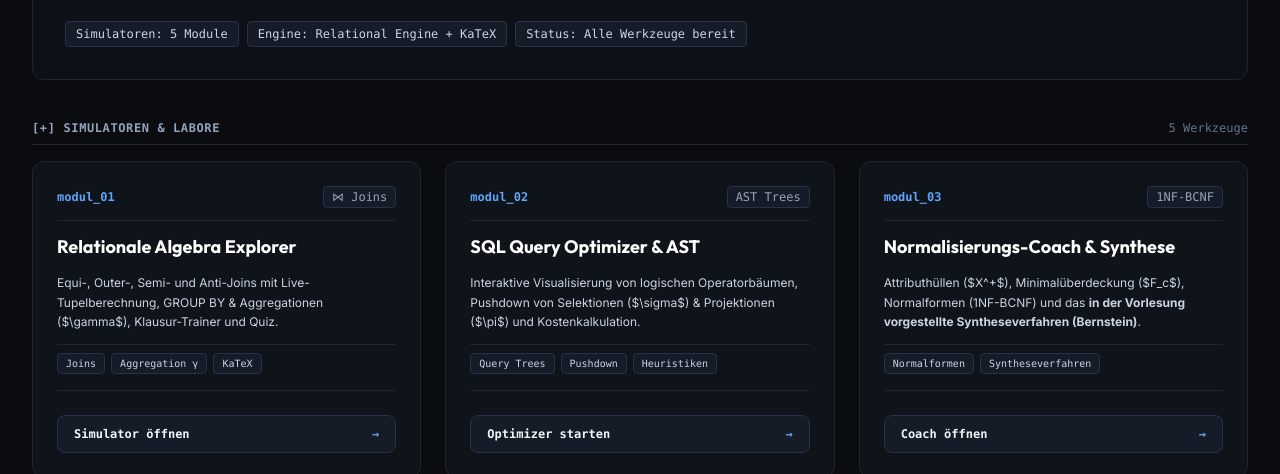
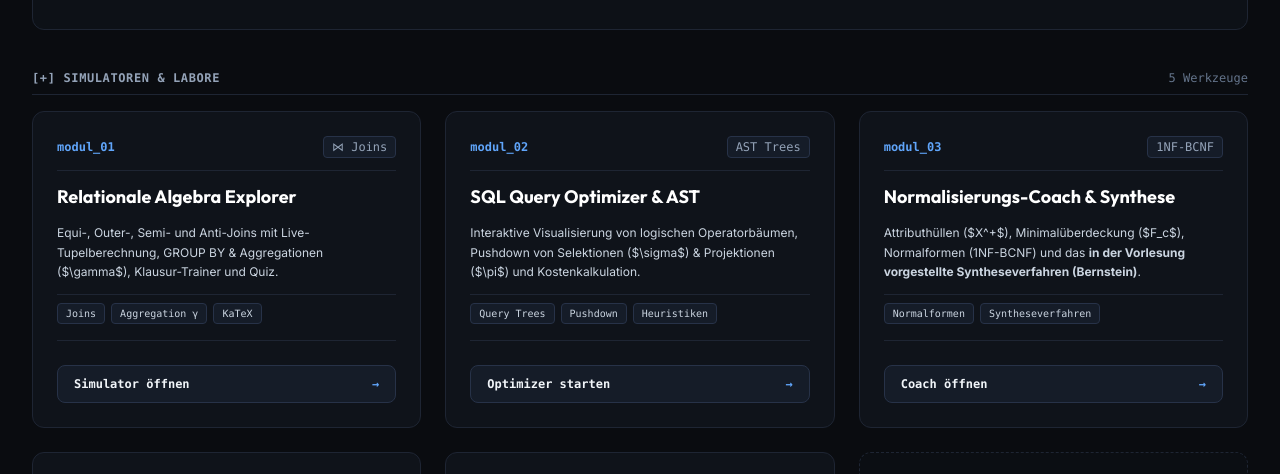
Before and after one commit to artjomartur/uni-lehrmaterial, a website: page informationsmanagement/index.html in a window 1280 px wide. Shown: the part 290-764 px from the top of the page. Drawn offline with nearby package versions, Linux system fonts and the light colour scheme.

Commit message:
Remove unnecessary info badges from Informationsmanagement

```diff
--- a/informationsmanagement/index.html
+++ b/informationsmanagement/index.html
@@ -79,18 +79,6 @@
         </p>
       </div>
 
-      <!-- Quick Command Status Bar -->
-      <div class="pt-2 flex flex-wrap gap-2 text-xs font-mono">
-        <span class="px-2.5 py-1 rounded bg-[#151c28] border border-[#273248] text-slate-300">
-          Simulatoren: 5 Module
-        </span>
-        <span class="px-2.5 py-1 rounded bg-[#151c28] border border-[#273248] text-slate-300">
-          Engine: Relational Engine + KaTeX
-        </span>
-        <span class="px-2.5 py-1 rounded bg-[#151c28] border border-[#273248] text-slate-300">
-          Status: Alle Werkzeuge bereit
-        </span>
-      </div>
     </div>
 
     <!-- Modules Grid for Informationsmanagement -->
```
